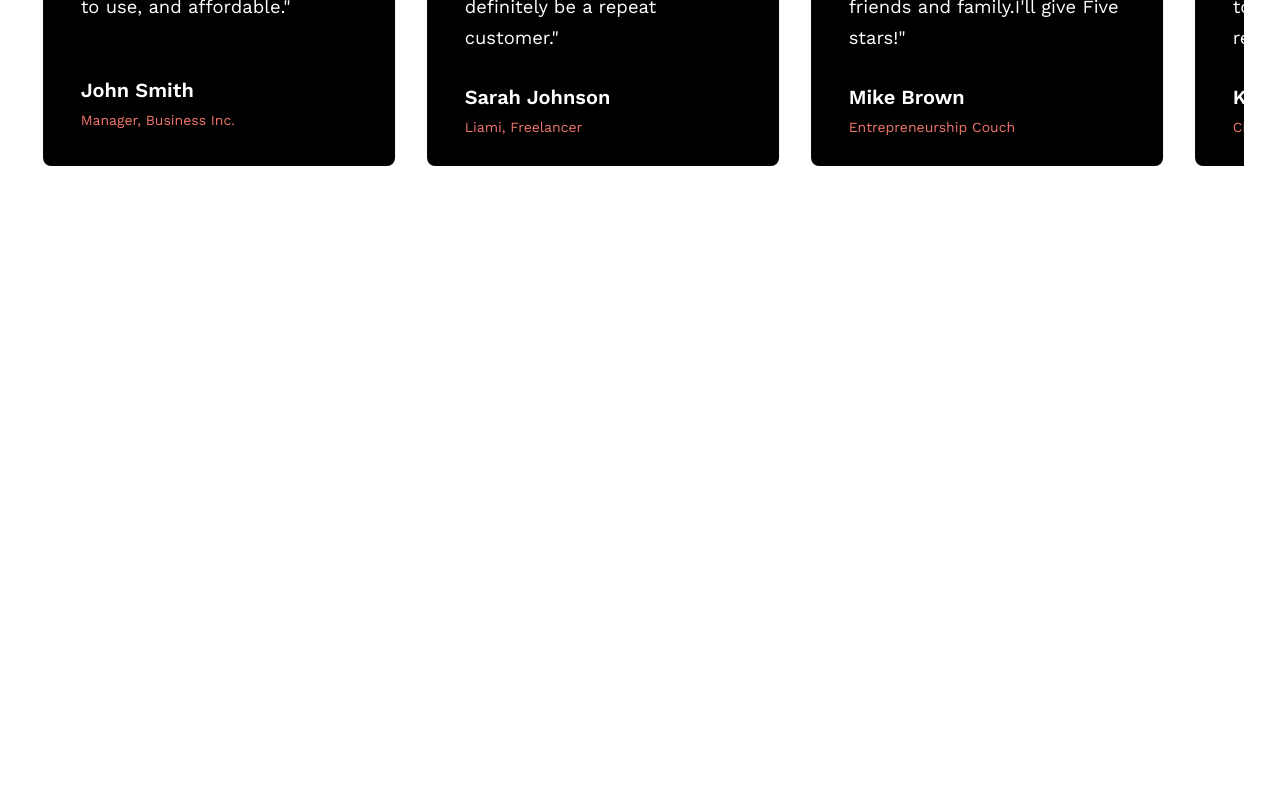
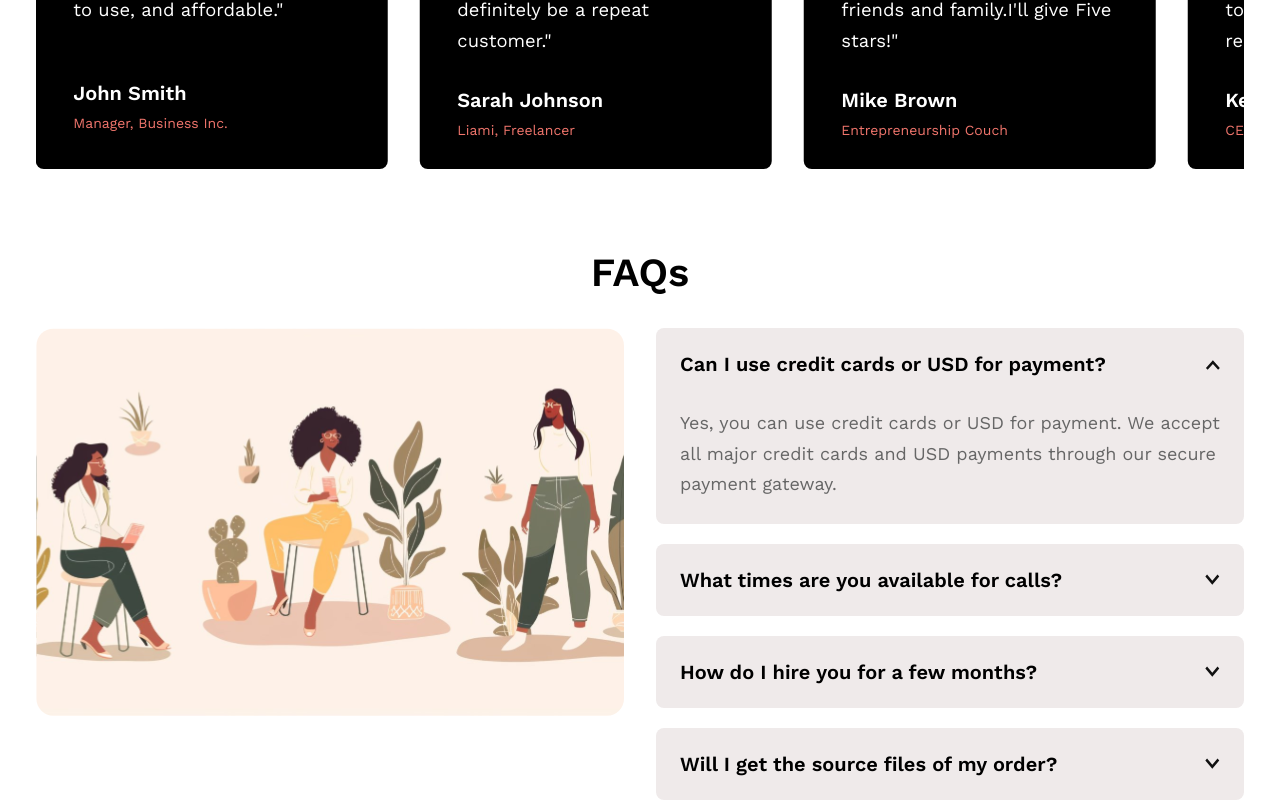
Before and after one commit to J11tendra/Jessica-Kobessi-UI, a React (Vite) app: page / in a window 1280 px wide. Shown: the part 3359-4159 px from the top of the page. Before the commit the page ends 3525 px from the top, so only its background shows below. Built offline with nearby package versions, Linux system fonts and the light colour scheme.

Commit message:
fix: make accordin work properly

```diff
--- /dev/null
+++ b/src/components/faq/Faq.jsx
@@ -0,0 +1,65 @@
+import React, { useState } from "react";
+import FAQItem from "../faqItems/FaqItem";
+import "./Faq.scss";
+
+const FAQ = () => {
+  const [activeIndex, setActiveIndex] = useState(1);
+
+  const toggleAccordin = (index) => {
+    if (index !== activeIndex) {
+      setActiveIndex(index);
+    }
+  };
+
+  const faqs = [
+    {
+      question: "Can I use credit cards or USD for payment?",
+      answer:
+        "Yes, you can use credit cards or USD for payment. We accept all major credit cards and USD payments through our secure payment gateway.",
+      indexValue: 1,
+    },
+    {
+      question: "What times are you available for calls?",
+      answer:
+        "We are available for calls from 9 AM to 5 PM, Monday through Friday. Please feel free to schedule a call during these hours.",
+      indexValue: 2,
+    },
+    {
+      question: "How do I hire you for a few months?",
+      answer:
+        "To hire us for a few months, please contact us through our website or email us directly. We will discuss your project requirements and provide a customized plan for your needs.",
+      indexValue: 3,
+    },
+    {
+      question: "Will I get the source files of my order?",
+      answer:
+        "Yes, you will receive all the source files upon completion of the project. We ensure that you have full access to all files created during the project.",
+      indexValue: 4,
+    },
+  ];
+
+  return (
+    <div className="faq-container">
+      <h2 className="faq-heading">FAQs</h2>
+      <div className="faq-wrapper">
+        <div className="img-wrapper">
+          <img src="src/assets/faq-main-bg.svg" alt="FAQ Background" />
+        </div>
+        <div className="question-container">
+          {faqs.map((faq, index) => (
+            <FAQItem
+              key={index}
+              indexValue={faq.indexValue}
+              question={faq.question}
+              answer={faq.answer}
+              activeIndex={activeIndex}
+              toggleAccordin={toggleAccordin}
+            />
+          ))}
+        </div>
+      </div>
+    </div>
+  );
+};
+
+export default FAQ;
--- /dev/null
+++ b/src/components/faq/Faq.scss
@@ -0,0 +1,58 @@
+@import "../../styles/responsive.scss";
+
+.faq-container {
+  display: flex;
+  flex-direction: column;
+  justify-content: center;
+  align-items: center;
+  gap: 2rem;
+  margin: 5rem 0;
+  min-width: 18.75rem;
+
+  .faq-heading {
+    font-size: 2rem;
+    font-weight: 600;
+    text-align: center;
+
+    @include breakpoint-up(medium) {
+      font-size: 2.25rem;
+    }
+
+    @include breakpoint-up(large) {
+      font-size: 2.375rem;
+    }
+
+    @include breakpoint-up(large) {
+      font-size: 2.5rem;
+    }
+  }
+
+  .faq-wrapper {
+    display: flex;
+    justify-content: center;
+    align-items: flex-start;
+    gap: 2rem;
+    width: 100%;
+
+    .img-wrapper {
+      flex: 1;
+
+      @include breakpoint-down(medium) {
+        display: none;
+      }
+
+      img {
+        height: 100%;
+        width: 100%;
+      }
+    }
+
+    .question-container {
+      flex: 1;
+      display: flex;
+      justify-content: space-between;
+      flex-direction: column;
+      gap: 1.25rem;
+    }
+  }
+}
--- /dev/null
+++ b/src/components/faqItems/FaqItem.jsx
@@ -0,0 +1,33 @@
+import React, { useState } from "react";
+import "./FaqItem.scss";
+
+const FAQitem = ({
+  indexValue,
+  question,
+  answer,
+  toggleAccordin,
+  activeIndex,
+}) => {
+  return (
+    <div className="faq-item">
+      <div
+        className="question-wrapper"
+        onClick={() => toggleAccordin(indexValue)}
+      >
+        <p>{question}</p>
+        <img
+          src="public/chevron-down.svg"
+          alt="Toggle"
+          className={activeIndex === indexValue ? "rotate" : ""}
+        />
+      </div>
+      <p
+        className={`answer-wrapper ${activeIndex === indexValue ? "open" : ""}`}
+      >
+        {answer}
+      </p>
+    </div>
+  );
+};
+
+export default FAQitem;
--- /dev/null
+++ b/src/components/faqItems/FaqItem.scss
@@ -0,0 +1,75 @@
+@import "../../styles/responsive.scss";
+
+.faq-item {
+  display: flex;
+  flex-direction: column;
+  justify-content: space-between;
+  align-items: center;
+  border-radius: 0.5rem;
+  background-color: #efeaea;
+  padding: 1.25rem;
+  gap: 2rem;
+
+  @include breakpoint-up(medium) {
+    padding: 1.35rem;
+  }
+
+  @include breakpoint-up(large) {
+    padding: 1.5rem;
+  }
+
+  .question-wrapper {
+    display: flex;
+    justify-content: space-between;
+    align-items: center;
+    width: 100%;
+    gap: 1rem;
+    cursor: pointer;
+
+    p {
+      font-weight: 600;
+
+      @include breakpoint-up(medium) {
+        font-size: 1.125rem;
+      }
+
+      @include breakpoint-up(large) {
+        font-size: 1.25rem;
+      }
+    }
+
+    img {
+      height: 0.75rem;
+      width: 0.75rem;
+
+      @include breakpoint-up(medium) {
+        height: 0.85rem;
+        width: 0.85rem;
+      }
+
+      @include breakpoint-up(large) {
+        height: 0.95rem;
+        width: 0.95rem;
+      }
+
+      &.rotate {
+        transform: rotate(180deg);
+      }
+    }
+  }
+
+  .answer-wrapper {
+    display: none;
+    font-size: 0.875rem;
+    color: #666666;
+    line-height: 1.7;
+
+    @include breakpoint-up(large) {
+      font-size: 1.125rem;
+    }
+
+    &.open {
+      display: block;
+    }
+  }
+}
--- a/src/routes/homePage/HomePage.jsx
+++ b/src/routes/homePage/HomePage.jsx
@@ -1,4 +1,5 @@
 import "./HomePage.scss";
+import FAQ from "../../components/faq/Faq";
 
 function HomePage() {
   return (
@@ -226,6 +227,26 @@ function HomePage() {
           </div>
         </div>
       </div>
+      {/* <div className="faq-container">
+        <h2 className="faq-heading">FAQs</h2>
+        <div className="faq-wrapper">
+          <div className="img-wrapper">
+            <img src="src/assets/faq-main-bg.svg" alt="" />
+          </div>
+          <div className="question-container">
+            <div className="question-wrapper">
+              <p>Can I use credit cards or USD for payment?</p>
+              <img src="public/chevron-down.svg" alt="" />
+            </div>
+            <p className="answer-wrapper">
+              Labore accusam in modo compungi, iacentem substantiales um se sed
+              esse haec. Labore accusam in modo compungi, iacentem substantiales
+              um se sed esse haec.
+            </p>
+          </div>
+        </div>
+      </div> */}
+      <FAQ />
     </div>
   );
 }
--- a/src/routes/homePage/HomePage.scss
+++ b/src/routes/homePage/HomePage.scss
@@ -654,6 +654,10 @@
       @include breakpoint-up(large) {
         font-size: 2.375rem;
       }
+
+      @include breakpoint-up(large) {
+        font-size: 2.5rem;
+      }
     }
 
     .wrapper {
```
